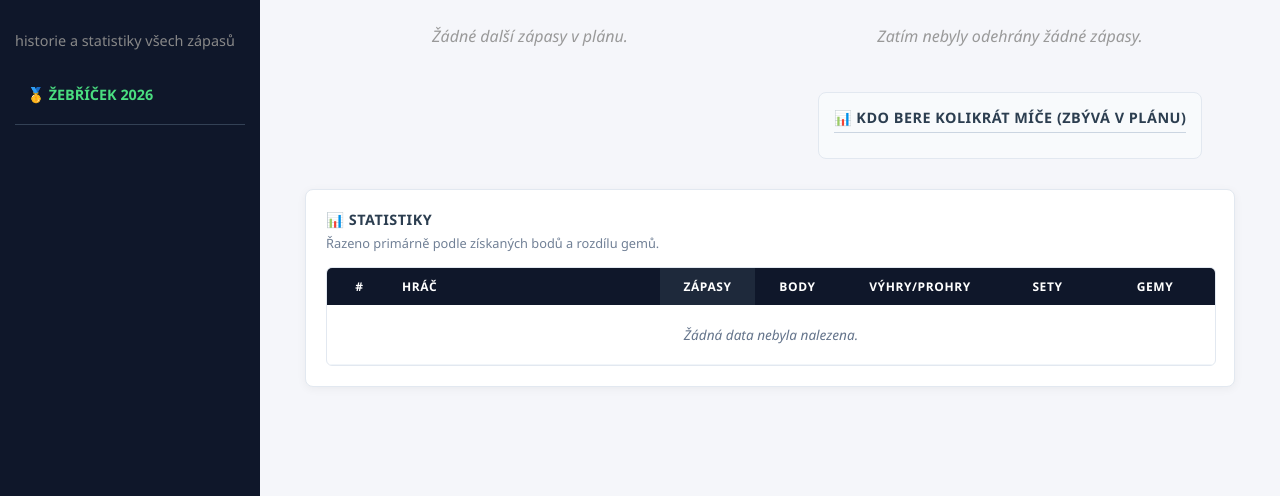
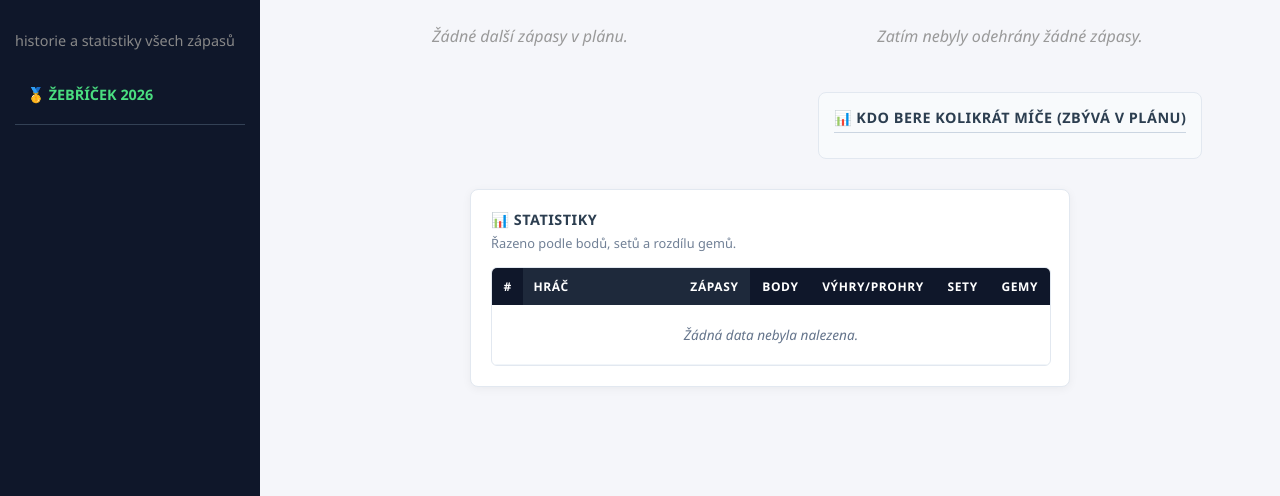
Before and after one commit to JiriCharousek/djangosport, a Django app: template tenis_app/templates/tenis_app/tabulka_5ti_lig.html in a window 1280 px wide. Shown: the part 344-840 px from the top of the page. Run offline with Django 5.2, Linux system fonts and the light colour scheme; the template is opened without the code that fills it, so the values that code supplies are empty; parts of the project's set-up code (start-up, migrations or seed data) failed here and were passed over.

Commit message:
statistiky lig

```diff
--- a/tenis_app/templates/tenis_app/tabulka_5ti_lig.html
+++ b/tenis_app/templates/tenis_app/tabulka_5ti_lig.html
@@ -398,24 +398,24 @@
     </div>
 </div>
 
-<div style="max-width: 1400px; margin: 0 auto 30px auto; padding: 0 15px;">
+<div style="max-width:600px; margin: 0 auto 3px auto; padding: 0 15px;">
     <div class="custom-stats-container">
         <h4 style="margin: 0 0 5px 0; font-size: 0.9rem; color: var(--navy); text-transform: uppercase; letter-spacing: 0.5px;">
             📊 Statistiky
         </h4>
-        <p style="color: #718096; font-size: 0.8rem; margin-bottom: 10px; margin-top: 0;">Řazeno primárně podle získaných bodů a rozdílu gemů.</p>
+        <p style="color: #718096; font-size: 0.8rem; margin-bottom: 10px; margin-top: 0;">Řazeno podle bodů, setů a rozdílu gemů.</p>
 
         <div class="custom-stats-table-wrapper">
             <table class="custom-stats-table">
                 <thead>
                     <tr>
-                        <th style="text-align: center; width: 45px;">#</th>
-                        <th style="text-align: left;">Hráč</th>
-                        <th style="text-align: center; width: 75px; background: #1e293b;">Zápasy</th>
-                        <th style="text-align: center; width: 65px;">Body</th>
-                        <th style="text-align: center; width: 140px;">Výhry/Prohry</th>
-                        <th style="text-align: center; width: 75px;">Sety</th>
-                        <th style="text-align: center; width: 100px;">Gemy</th>
+                        <th style="text-align: center; width: 5%;">#</th>
+                        <th style="text-align: left; width: 25%; background: #1e293b;">Hráč</th>
+                        <th style="text-align: center; width: 6%; background: #1e293b;">Zápasy</th>
+                        <th style="text-align: center; width: 6%;">Body</th>
+                        <th style="text-align: center; width: 6%;">Výhry/Prohry</th>
+                        <th style="text-align: center; width: 6%;">Sety</th>
+                        <th style="text-align: center; width: 6%;">Gemy</th>
                     </tr>
                 </thead>
                 <tbody>
```
Also changed, not shown: 1 other file.
